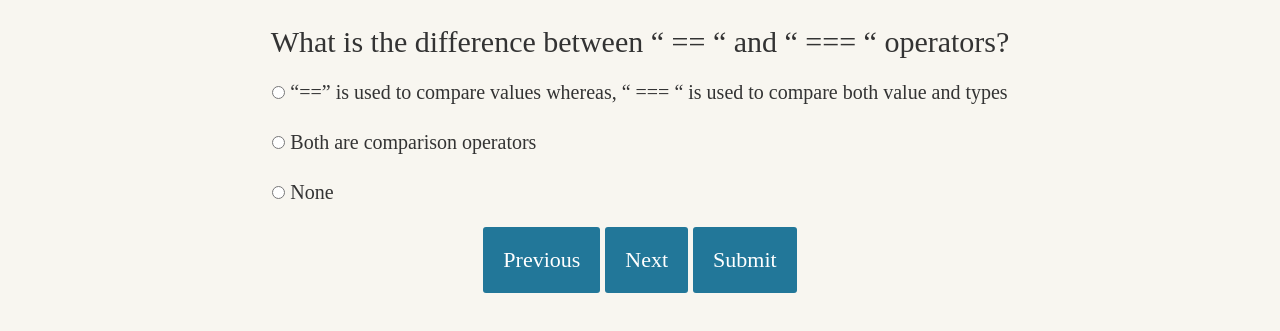
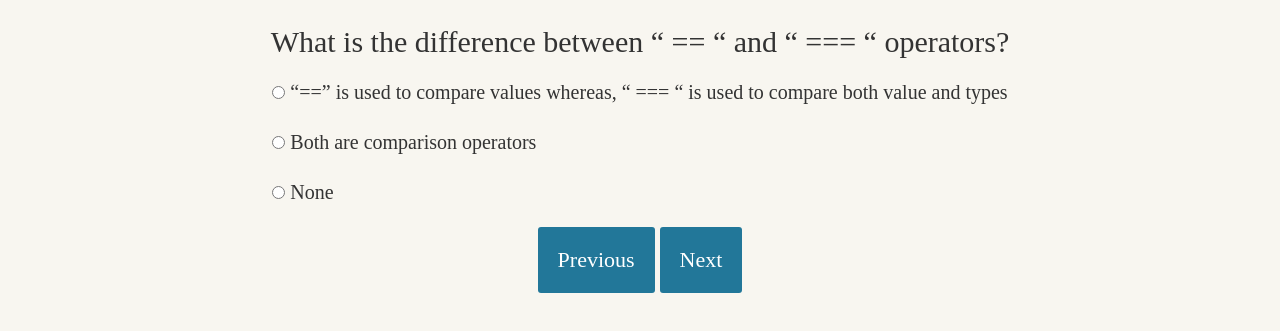
Before and after one commit to vasylynash/JavaScript-Quiz, a plain HTML site: page quiz.html in a window 1280 px wide. Both pictures are taken after a click on the button "Next". Shown: the part 53-384 px from the top of the page. Drawn offline with Linux system fonts and the light colour scheme; a web font is replaced by a local one.

Commit message:
Renamed script.js to quiz.js; added more questions

```diff
--- a/assets/script/highscores.js
+++ b/assets/script/highscores.js
@@ -6,7 +6,7 @@ function init() {
         b.score - a.score
     );
     highscores.forEach(element => {
-        var row = document.createElement("div");
+        var row = document.createElement("p");
         row.innerText = element.initials + " " + element.score;
         highscoresContainer.append(row);
     });
--- a/assets/script/script.js
+++ b/assets/script/quiz.js
@@ -10,7 +10,7 @@ var currentPage = 0;
 var userAnswers = [];
 
 previousButton.style.display = "none";
-// submitButton.style.display = "none";
+submitButton.style.display = "none";
 
 var quizQuestions = [
     {
@@ -38,7 +38,26 @@ var quizQuestions = [
             "Document Object Model",
         ],
         correctAnswer: 1
-    }
+    },
+    {
+        question: "What does reduce() method return?",
+        answers: [
+            "New array",
+            "Empty array",
+            "Single value"
+        ],
+        correctAnswer: 2
+    },
+    {
+        question: "What does ECMA in ECMAScript mean?",
+        answers: [
+            "Extended Calculation of Math Abstractions",
+            "European Computer Manufacturer's Association",
+            "Enhanced Computer Manufacturer's Association",
+            "Extended Calculation of Modular Abstractions"
+        ],
+        correctAnswer: 1
+    },
 ];
 
 var timeLeft = 60;
@@ -103,6 +122,7 @@ function showNextPage() {
     currentPage++;
     if (currentPage === quizQuestions.length - 1) {
         nextButton.style.display = "none";
+        submitButton.style.display = "inline-block";
     } else {
         nextButton.style.display = "inline-block";
     }
@@ -121,11 +141,14 @@ function showPreviousPage() {
         nextButton.style.display = "none";
     } else {
         nextButton.style.display = "inline-block";
+        submitButton.style.display = "none";
     }
     if (currentPage === 0) {
         previousButton.style.display = "none";
     } else {
         previousButton.style.display = "inline-block";
+        submitButton.style.display = "none";
+
     }
     showQandA(quizQuestions[currentPage]);
 }
@@ -200,7 +223,6 @@ function onSave() {
 }
 
 function init() {
-    // startTimer();
     addPage();
     showQandA(quizQuestions[currentPage]);
 }
@@ -211,7 +233,6 @@ nextButton.addEventListener("click", showNextPage);
 previousButton.addEventListener("click", saveUserAnswer);
 previousButton.addEventListener("click", showPreviousPage);
 submitButton.addEventListener("click", saveUserAnswer);
-// submitButton.addEventListener("click", getScore);
 submitButton.addEventListener("click", showResultPage);
 
 document.addEventListener("click", function (event) {
--- a/quiz.html
+++ b/quiz.html
@@ -28,7 +28,7 @@
     <button id="next">Next</button>
     <button id="submit">Submit</button>
     <div id="results"></div>
-    <script src="./assets/script/script.js"></script>
+    <script src="./assets/script/quiz.js"></script>
 </body>
 
 </html>
```
Also changed, not shown: assets/css/highscores.css (+8 -1 lines), highscores.html (+2 -2 lines).
